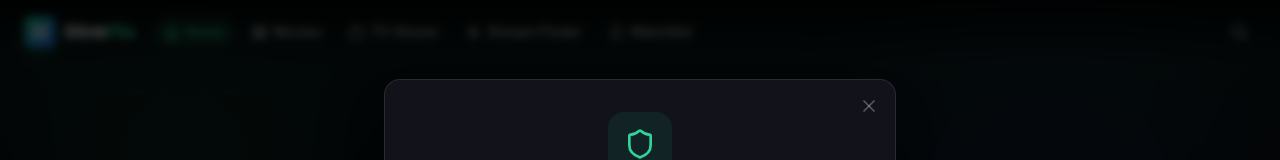
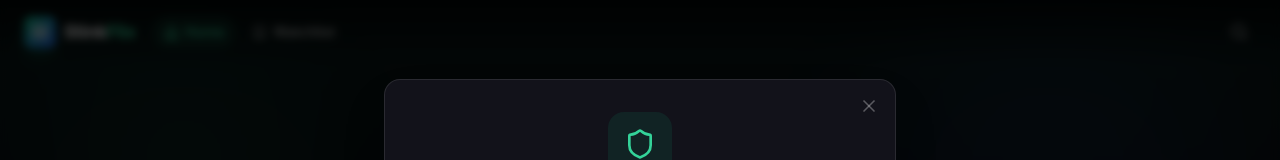
Before and after one commit to TheWildJames/StinkFlix, a React (Vite) app: page / in a window 1280 px wide. Shown: the top 160 px of the page. Built offline with nearby package versions, Linux system fonts and the light colour scheme; no server answers.

Commit message:
fix: simplify navbar - remove Movies, TV, Stream Finder tabs, Home is now Stream Finder

```diff
--- a/src/components/Navbar.tsx
+++ b/src/components/Navbar.tsx
@@ -1,6 +1,6 @@
 import { useState, useEffect } from 'react';
 import { Link, useNavigate, useLocation } from 'react-router-dom';
-import { Search, Film, Tv, Home, Bookmark, ChevronDown, Zap } from 'lucide-react';
+import { Search, Film, Home, Bookmark, ChevronDown } from 'lucide-react';
 
 export default function Navbar() {
   const [scrolled, setScrolled] = useState(false);
@@ -47,9 +47,6 @@ export default function Navbar() {
         {/* Nav Links */}
         <div className="hidden md:flex items-center gap-1">
           <NavLink to="/" icon={<Home size={15} />} label="Home" />
-          <NavLink to="/movies" icon={<Film size={15} />} label="Movies" />
-          <NavLink to="/tv" icon={<Tv size={15} />} label="TV Shows" />
-          <NavLink to="/streams" icon={<Zap size={15} />} label="Stream Finder" />
           <NavLink to="/watchlist" icon={<Bookmark size={15} />} label="Watchlist" />
         </div>
 
@@ -119,9 +116,6 @@ function MobileMenu() {
       {open && (
         <div className="absolute top-full right-0 mt-2 w-44 bg-[#12121a]/95 backdrop-blur-md border border-white/10 rounded-xl shadow-xl overflow-hidden">
           <MobileNavLink to="/" icon={<Home size={15} />} label="Home" />
-          <MobileNavLink to="/movies" icon={<Film size={15} />} label="Movies" />
-          <MobileNavLink to="/tv" icon={<Tv size={15} />} label="TV Shows" />
-          <MobileNavLink to="/streams" icon={<Zap size={15} />} label="Stream Finder" />
           <MobileNavLink to="/watchlist" icon={<Bookmark size={15} />} label="Watchlist" />
         </div>
       )}
```
